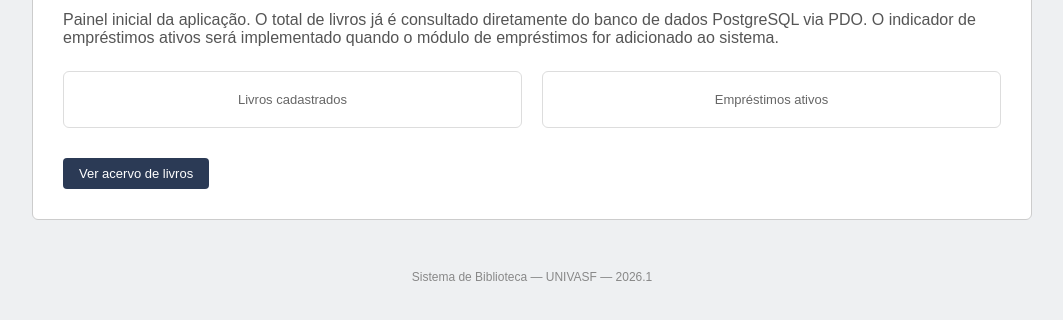
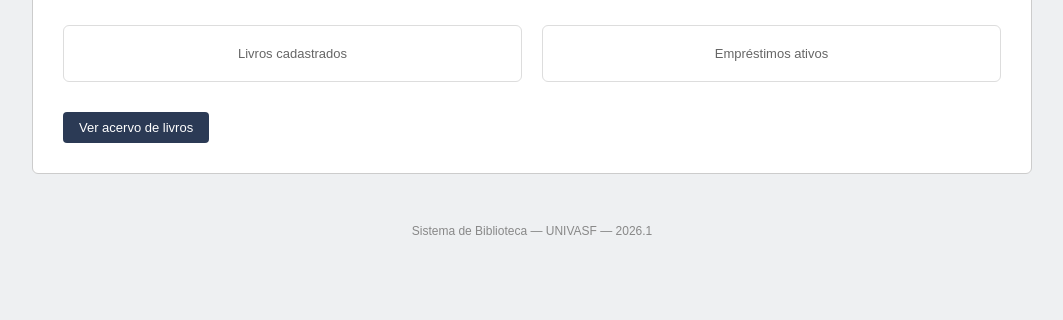
Before and after one commit to pedro-olavo/library-manager, a PHP site: template app/Views/home/index.php in a window 1280 px wide. Shown: the part 146-466 px from the top of the page, without its empty margins (108-1171 px from the left). Run offline with PHP 8.4, Linux system fonts and the light colour scheme; the template is opened without the code that fills it, so the values that code supplies are empty.

Commit message:
chore: remove texto inicial

```diff
--- a/app/Views/home/index.php
+++ b/app/Views/home/index.php
@@ -1,9 +1,4 @@
 <h1>Bem-vindo(a), <?= htmlspecialchars(\App\Core\Auth::user()['nome']) ?>!</h1>
-<p style="margin-top: 10px; color: #555;">
-    Painel inicial da aplicação. O total de livros já é consultado diretamente do banco
-    de dados PostgreSQL via PDO. O indicador de empréstimos ativos será implementado
-    quando o módulo de empréstimos for adicionado ao sistema.
-</p>
 
 <div style="display: flex; gap: 20px; margin-top: 24px;">
     <div style="flex:1; border:1px solid #ddd; border-radius:6px; padding:20px; text-align:center;">
```
